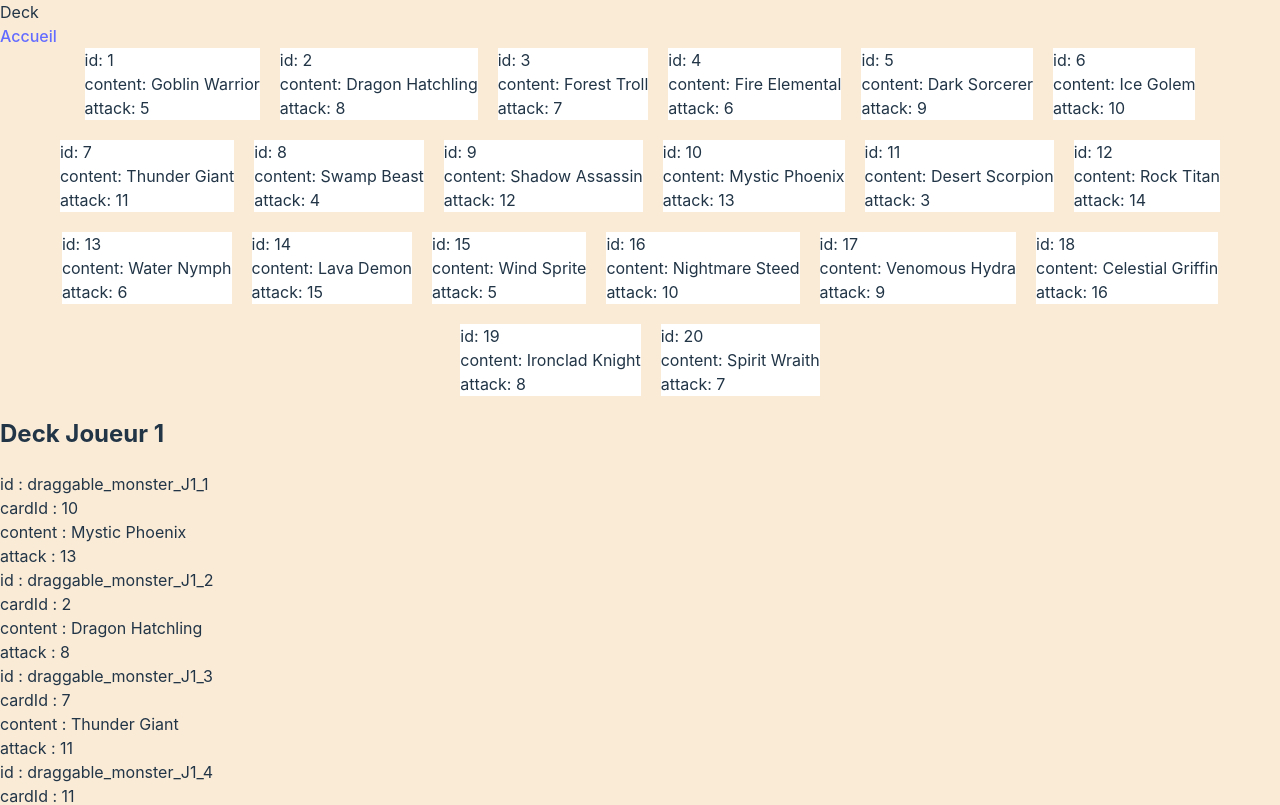
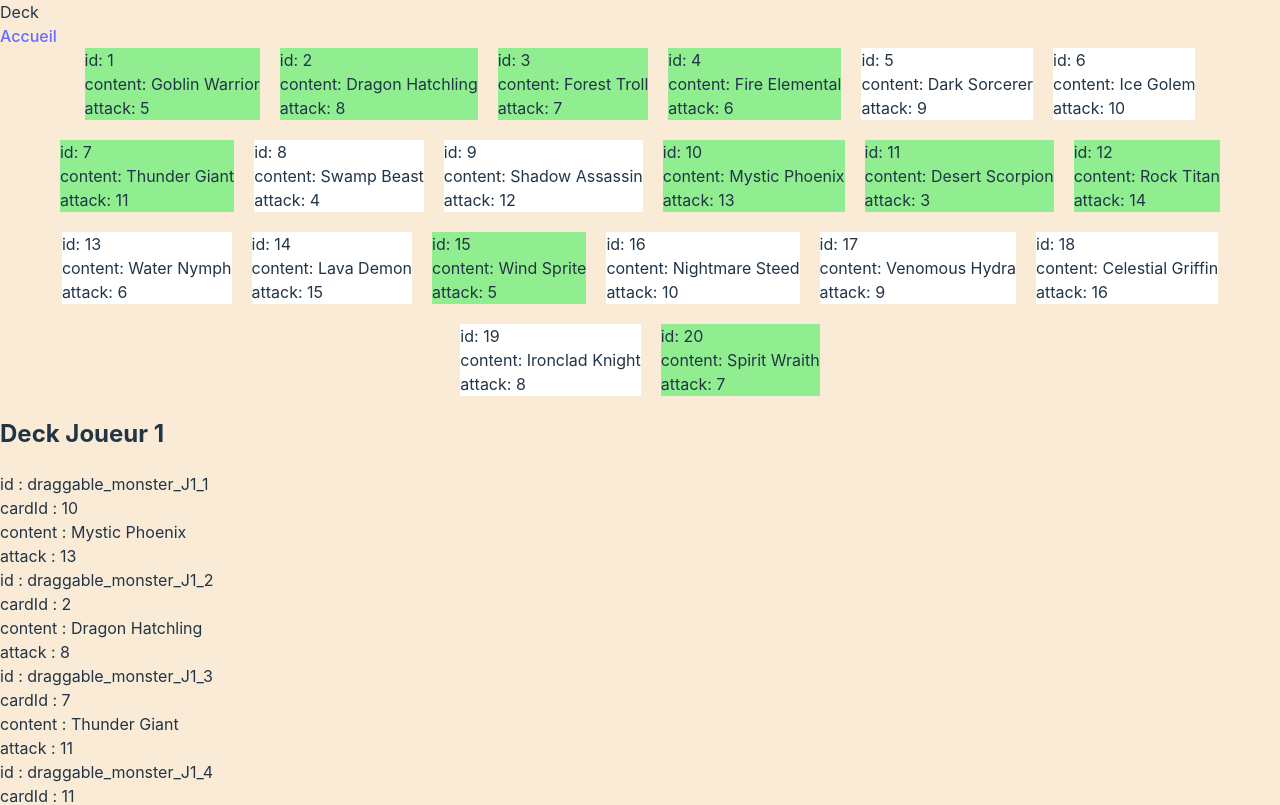
Before and after one commit to SABALBALJaoudat/CardGame, a React (Vite) app: page /deck in a window 1280 px wide. Shown: the top 805 px of the page. Built offline with nearby package versions, Linux system fonts and the light colour scheme.

Commit message:
Deck : Correction affichage carte deja dans les decks + correction bug typescript

```diff
--- a/src/Data/DecksInitializer.ts
+++ b/src/Data/DecksInitializer.ts
@@ -4,7 +4,7 @@ import { setDeckJ1, setDeckJ2 } from '../Store/decksSlice';
 import { allCards } from './Cards';
 
 // Fonction de mélange aléatoire
-function shuffleArray(array: any[]) {
+function shuffleArray(array: {cardId: string; title: string; attack: number;}[]) {
     for (let i = array.length - 1; i > 0; i--) {
         const j = Math.floor(Math.random() * (i + 1));
         [array[i], array[j]] = [array[j], array[i]];
--- a/src/Page/Board.tsx
+++ b/src/Page/Board.tsx
@@ -117,7 +117,9 @@ export default function Board() {
     }, 0);
   };
 
-  const handleDragEnd = ({ active, over }: { active: any, over: any }) => {
+  // eslint-disable-next-line @typescript-eslint/no-explicit-any
+  function handleDragEnd(event: any) {
+    const { active, over } = event;
     // console.log(active);
     // console.log(over);
     if (over) {
@@ -151,7 +153,7 @@ export default function Board() {
       setAttack_J1(calculateAttack_J1(newParent));
       setAttack_J2(calculateAttack_J2(newParent));
     }
-  };
+  }
 
   useEffect(() => {
     setAttack_J1(calculateAttack_J1(parent));
--- a/src/Page/Deck.tsx
+++ b/src/Page/Deck.tsx
@@ -3,7 +3,7 @@ import "../Css/Collection.css";
 import { allCards } from "../Data/Cards";
 import { RootState } from "../Store/store";
 import { setDeckJ1, setDeckJ2 } from "../Store/decksSlice";
-import { useState } from "react";
+import { useEffect, useState } from "react";
 
 export default function Deck() {
   const dispatch = useDispatch();
@@ -12,6 +12,11 @@ export default function Deck() {
 
   const [tempDeck_J1, setTempDeck_J1] = useState(deck_J1);
   const [tempDeck_J2, setTempDeck_J2] = useState(deck_J2);
+
+  useEffect(() => {
+    setTempDeck_J1(deck_J1);
+    setTempDeck_J2(deck_J2);
+  }, [deck_J1, deck_J2]);
 
   const handleCardClick_J1 = (cardId: string) => {
     const card = allCards.find(card => card.cardId === cardId);
@@ -82,7 +87,7 @@ export default function Deck() {
         <div className="deck_J1">
           <h2>Deck Joueur 1</h2>
           {deck_J1.map((card: Card) =>
-            <div className='card'>
+            <div key={card.id} className='card'>
               <div className='title'>
                 id : {card.id}<br />
                 cardId : {card.cardId}<br />
@@ -111,7 +116,7 @@ export default function Deck() {
         <div className="deck_J2">
           <h2>Deck Joueur 2</h2>
           {deck_J2.map((card: Card) =>
-            <div className='card'>
+            <div key={card.id} className='card'>
               <div className='title'>
                 id : {card.id}<br />
                 cardId : {card.cardId}<br />
```
